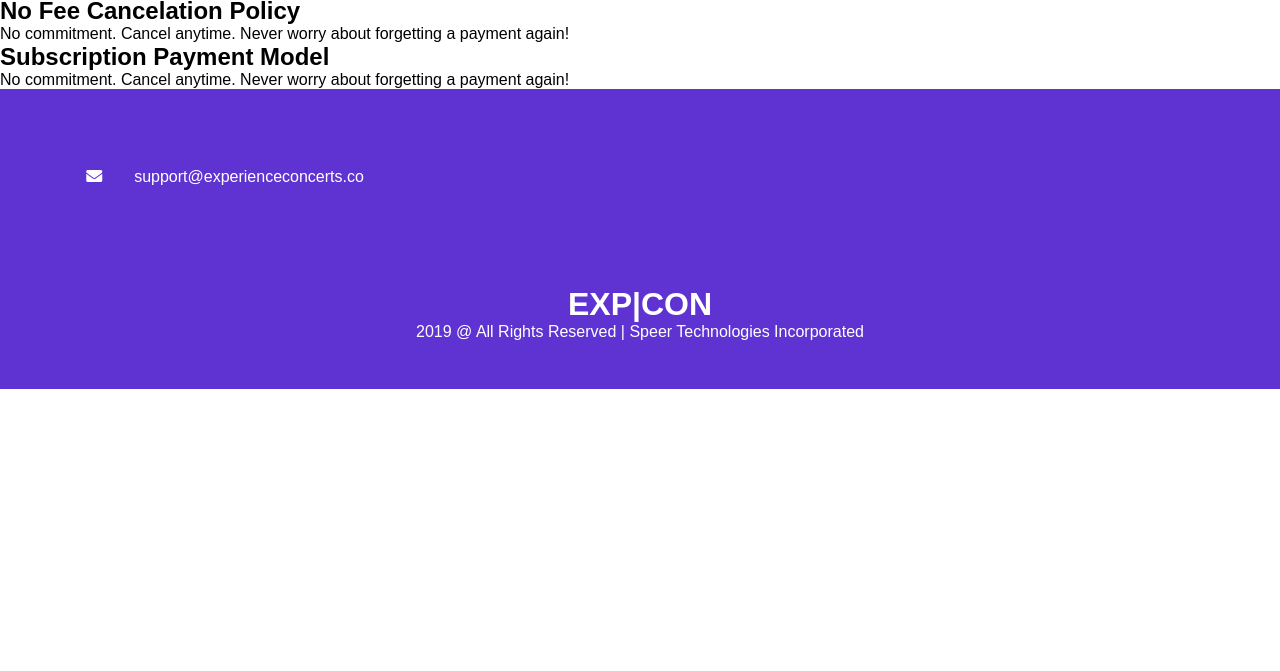
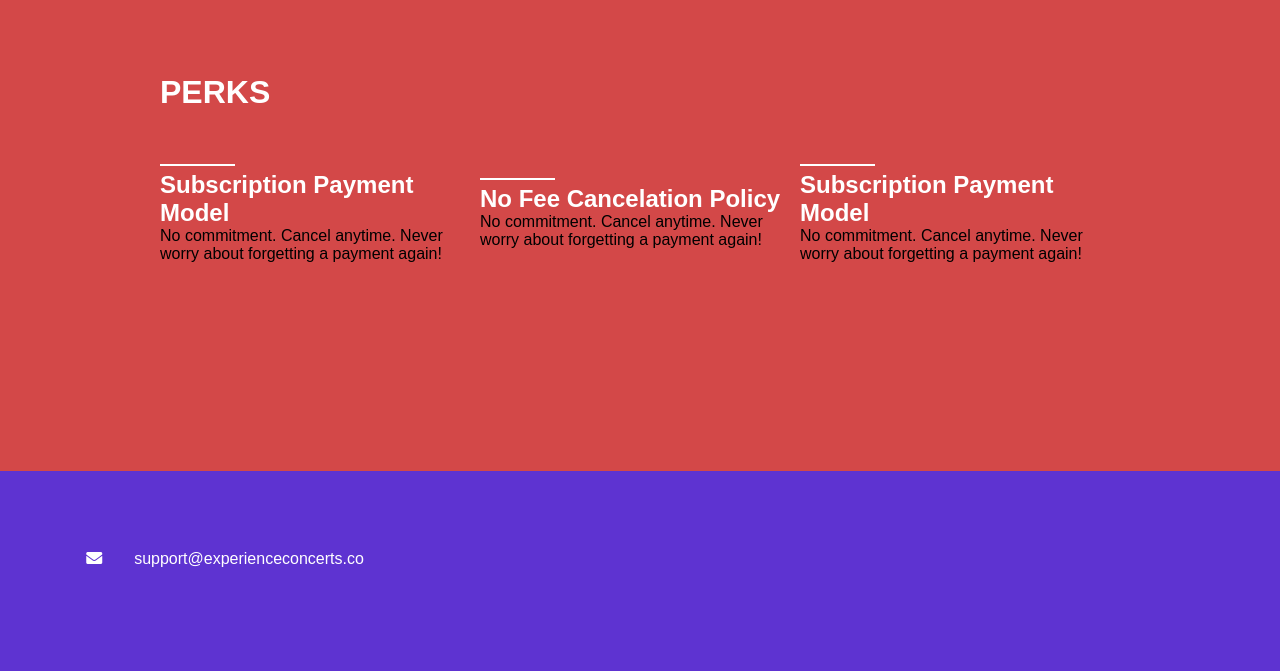
Before and after one commit to julimancan/expcon-html, a website: page pricing.html in a window 1280 px wide. Shown: the part 664-1335 px from the top of the page. Before the commit the page ends 1053 px from the top, so only its background shows below. Drawn offline with Linux system fonts and the light colour scheme.

Commit message:
added the content and styling for the red section

```diff
--- a/pricing-styles.css
+++ b/pricing-styles.css
@@ -97,3 +97,33 @@
   color: white;
   border: none;
 }
+
+.pricing-bottom {
+  background-color: var(--red);
+  color: white;
+
+}
+
+.pricing-bottom-content {
+  padding: 10em;
+}
+.perks-box-info{
+  display: flex;
+  align-items: center;
+  justify-content: space-around;
+  height: 200px;
+}
+
+.perks-line {
+  height: 2px;
+  width: 75px;
+  /* position: absolute; */
+  /* top: 13em; */
+  background-color: white;
+  z-index: 5;
+  margin-bottom: 5px;
+  margin-top: 5px;
+}
+.perks-box-info p{
+  color: black;
+}
--- a/pricing.html
+++ b/pricing.html
@@ -115,21 +115,20 @@
   <div class="pricing-bottom">
     <div class="pricing-bottom-content">
       <h1>PERKS</h1>
-      <div class="perks-line"></div>
       <div class="perks-box-info">
 
         <section class="left-side">
-          <div class="line-perks-content"></div>
+          <div class="perks-line"></div>
           <h2>Subscription Payment Model</h2>
           <p>No commitment. Cancel anytime. Never worry about forgetting a payment again!</p>
         </section>
         <section class="center-side">
-          <div class="line-perks-content"></div>
+          <div class="perks-line"></div>
           <h2>No Fee Cancelation Policy</h2>
           <p>No commitment. Cancel anytime. Never worry about forgetting a payment again!</p>
         </section>
         <section class="text-right-side">
-          <div class="line-perks-content"></div>
+          <div class="perks-line"></div>
           <h2>Subscription Payment Model</h2>
           <p>No commitment. Cancel anytime. Never worry about forgetting a payment again!</p>
         </section>
```
